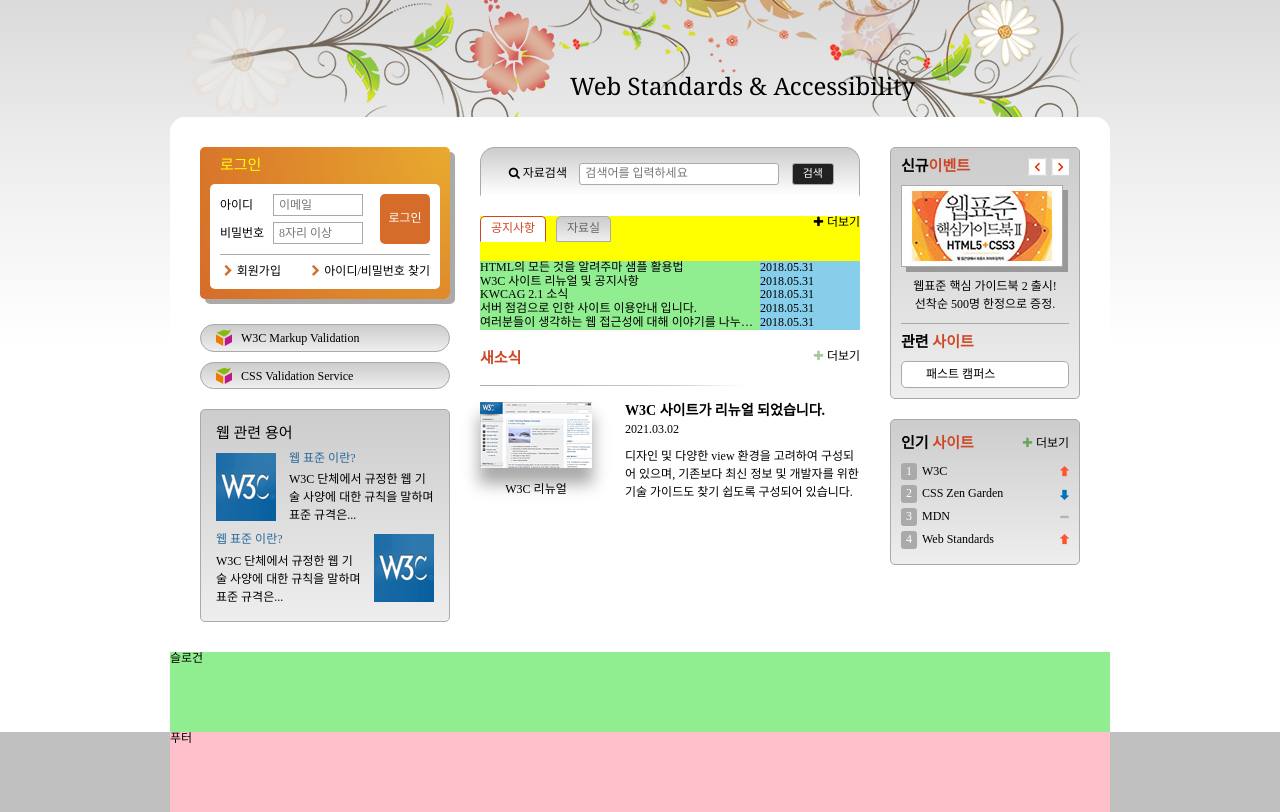
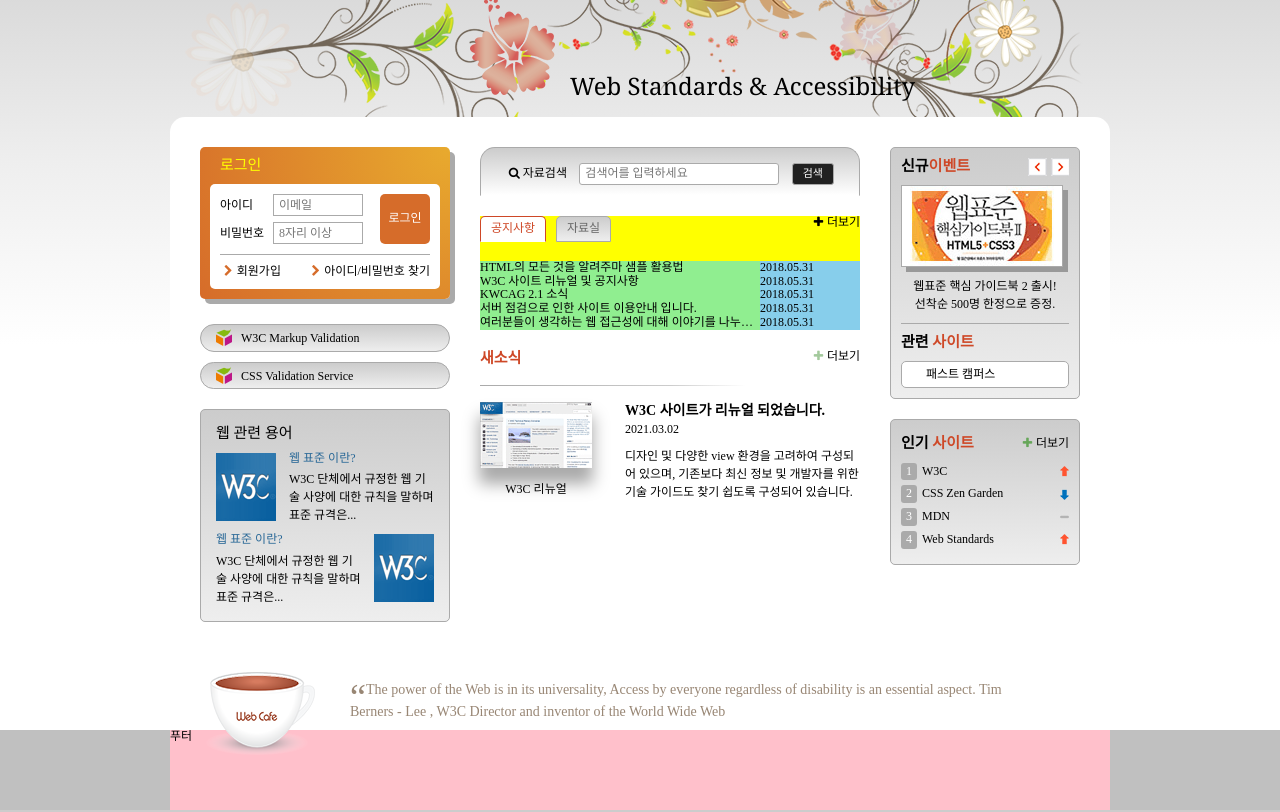
Before and after one commit to ws0671/html5, a plain HTML site: page index.html in a window 1280 px wide. Shown: the part 119-931 px from the top of the page. Drawn offline with Linux system fonts and the light colour scheme; a web font is replaced by a local one.

Commit message:
슬로건 마크업 및 디자인

```diff
--- a/css/style.css
+++ b/css/style.css
@@ -674,7 +674,7 @@ a{
 .favorite-list .up,
 .favorite-list .stop,
 .favorite-list .down{
-    font-style: noraml;
+    font-style: normal;
     width: 9px;
     height: 11px;
     text-indent: 9px;
@@ -692,11 +692,48 @@ a{
 
 /* 슬로건 */
 .slogan{
-    background-color: lightgreen;
-    height: 10vh;
     /* clear: both; */
     /* margin-top: 250px; */
+    padding: 10px 100px 10px 180px;
+    position: relative;
 }
+.slogan-heading{
+    width: 110px;
+    height: 83px;
+    text-align: center;
+    line-height: 83px;
+    position: absolute;
+    bottom: -25px;
+    left: 35px;
+    margin: 0;
+}
+.slogan-heading::after{
+    content: "";
+    position: absolute;
+    width: 100%;
+    height: 100%;
+    top: 0;
+    left: 0;
+    background: url(./images/coffee.png) no-repeat;
+
+}
+.slogan-content{
+    font-size: 1.4rem;
+    color:#988674;
+    margin: 0;
+}
+/* .slogen-content q{
+    quotes: "[[" "]]";
+} */
+.slogan-content q::before{
+    font-size: 3.6rem;
+    position: relative;
+    top: 15px;
+}
+.slogan-content q::after{
+    content: "";
+}
+
 .footer{
     background-color: silver;
 }
--- a/index.html
+++ b/index.html
@@ -331,7 +331,16 @@
               </section>
             </div>
         </main>
-        <article class="slogan">슬로건</article>
+        <article class="slogan">
+          <h2 class="slogan-heading" title="웹카페에서 웹표준을">슬로건</h2>
+          <p class="slogan-content">
+            <q cite="http://w3.org/WAI">The power of the Web is in its universality, Access by everyone regardless of disability is an essential aspect.</q>
+            Tim Berners - Lee , W3C Director and inventor of the World Wide Web
+          </p>
+          <footer class="a11y-hidden">
+            출처 : W3C, http://w3.org/WAI/
+          </footer>
+        </article>
         <footer class="footer">
             <div class="footer-content">푸터</div>
         </footer>
```
